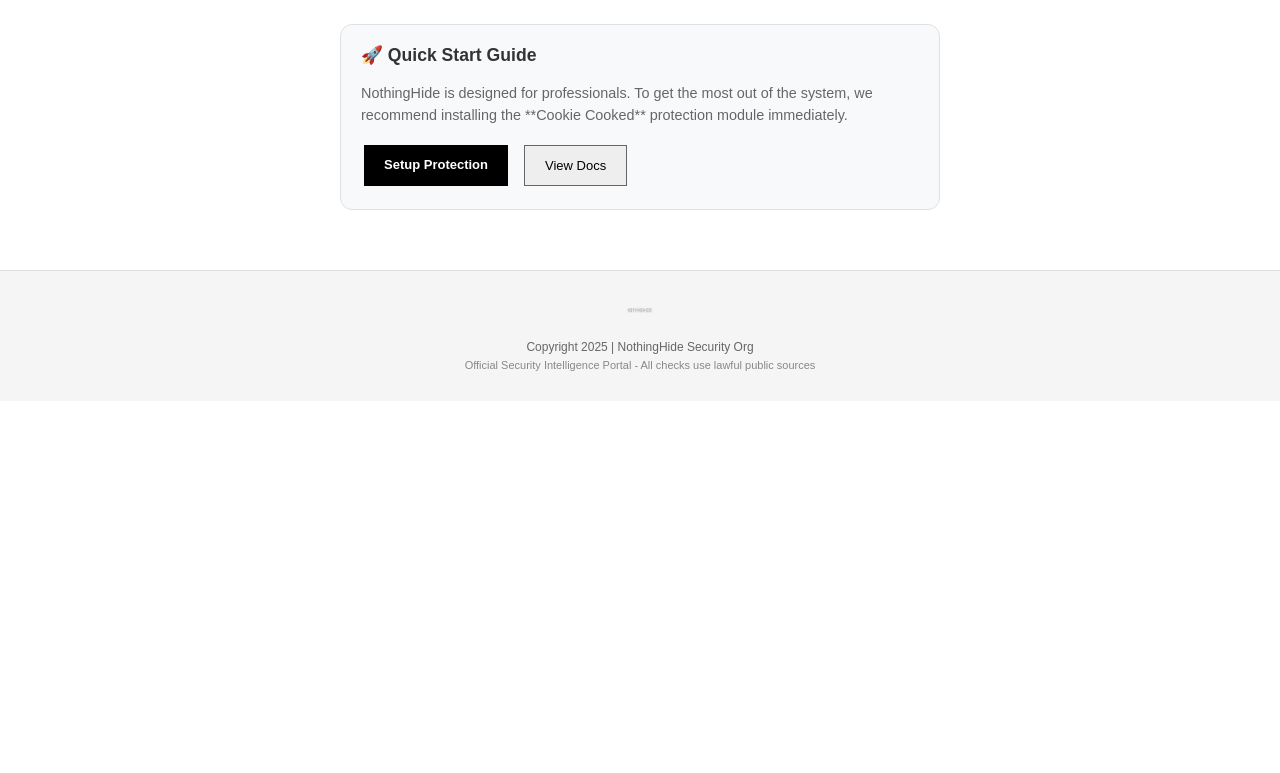
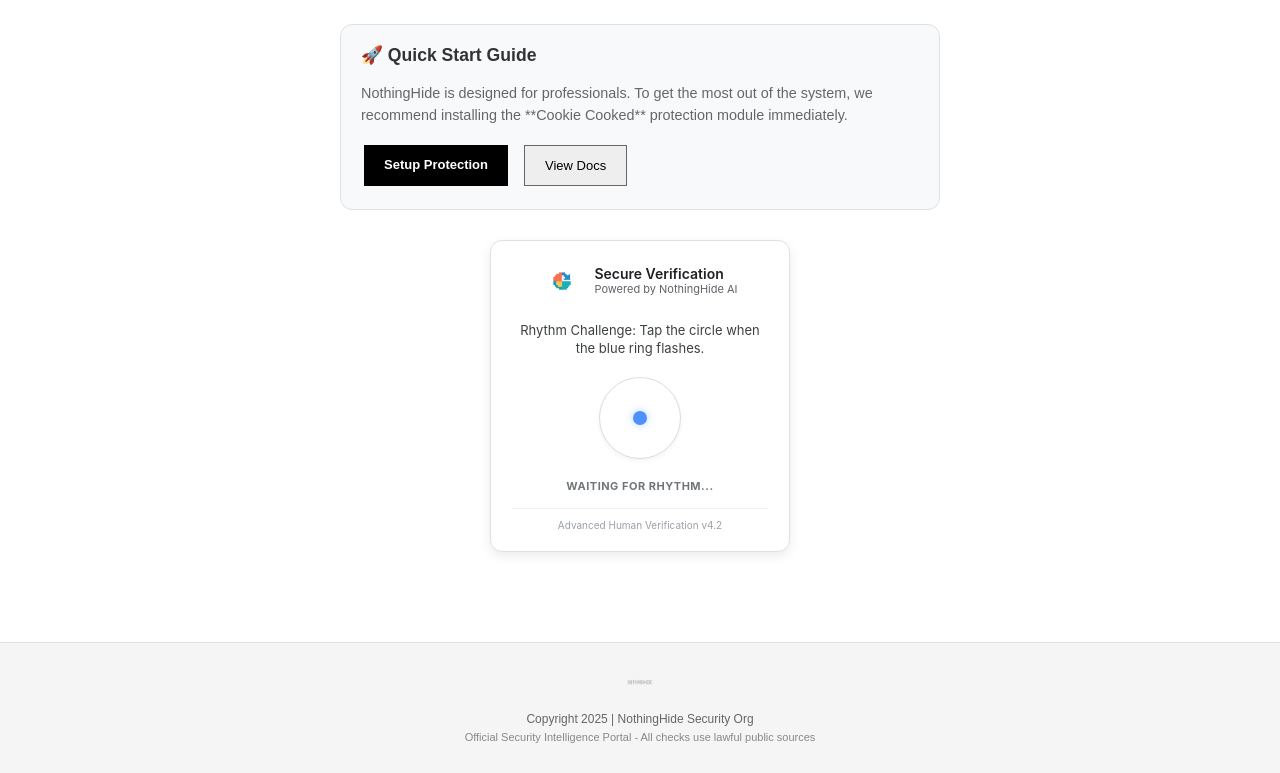
Before and after one commit to Dhuruvdev/nothinghide, a FastAPI app: page / in a window 1280 px wide. Shown: the part 888-1661 px from the top of the page. Before the commit the page ends 1259 px from the top, so only its background shows below. Run offline with FastAPI, Linux system fonts and the light colour scheme.

Commit message:
Enhance captcha widget with advanced rhythm verification and professional design
Update the ncaptcha.js script to redesign the captcha widget with an improved UI, including an icon, updated text, and a more professional appearance. Modify the index.html file to integrate the new captcha widget into the page. Adjust styling and timing for the beat animation in ncaptcha.js.

Replit-Commit-Author: Agent
Replit-Commit-Session-Id: bcf2667a-65db-4f26-b0bb-c2b5e4ff8d41
Replit-Commit-Checkpoint-Type: full_checkpoint
Replit-Commit-Event-Id: 94a10ff3-0e5f-45c6-9219-a02a145b1216
Replit-Commit-Screenshot-Url: https://storage.googleapis.com/screenshot-production-us-central1/79d7d32a-716f-450f-958a-842d6af38c09/bcf2667a-65db-4f26-b0bb-c2b5e4ff8d41/1AwN4Aj
Replit-Helium-Checkpoint-Created: true

```diff
--- a/nothinghide/web/static/ncaptcha.js
+++ b/nothinghide/web/static/ncaptcha.js
@@ -61,15 +61,25 @@
         if (!container) return;
 
         container.innerHTML = `
-            <div style="background: #f8f9fa; border: 1px dashed #4d90fe; padding: 20px; text-align: center; border-radius: 8px;">
-                <div style="font-size: 13px; color: #3c4043; margin-bottom: 15px; font-weight: 500;">
-                    Rhythm Challenge: Tap when the ring flashes blue
+            <div class="captcha-widget" style="background: #ffffff; border: 1px solid #dfe1e5; padding: 20px; text-align: center; border-radius: 12px; box-shadow: 0 4px 12px rgba(0,0,0,0.08); max-width: 300px; margin: 0 auto; font-family: -apple-system, BlinkMacSystemFont, 'Segoe UI', Roboto, Helvetica, Arial, sans-serif;">
+                <div style="display: flex; align-items: center; justify-content: center; margin-bottom: 20px;">
+                    <img src="/static/captcha-icon.png" style="width: 40px; height: 40px; margin-right: 12px; object-fit: contain;">
+                    <div style="text-align: left;">
+                        <div style="font-size: 14px; color: #202124; font-weight: 600;">Secure Verification</div>
+                        <div style="font-size: 11px; color: #5f6368;">Powered by NothingHide AI</div>
+                    </div>
                 </div>
-                <div id="beat-circle" style="width: 64px; height: 64px; background: #fff; border: 3px solid #e0e0e0; border-radius: 50%; margin: 0 auto; position: relative; cursor: pointer; transition: all 0.1s; display: flex; align-items: center; justify-content: center; box-shadow: 0 2px 5px rgba(0,0,0,0.1);">
-                    <div id="beat-ring" style="position: absolute; top: -6px; left: -6px; right: -6px; bottom: -6px; border: 4px solid #4d90fe; border-radius: 50%; opacity: 0; transition: opacity 0.15s cubic-bezier(0.4, 0, 0.2, 1);"></div>
-                    <div style="width: 10px; height: 10px; background: #4d90fe; border-radius: 50%;"></div>
+                <div style="font-size: 13px; color: #3c4043; margin-bottom: 20px; line-height: 1.4;">
+                    Rhythm Challenge: Tap the circle when the blue ring flashes.
                 </div>
-                <div id="beat-status" style="margin-top: 15px; font-size: 11px; color: #70757a; font-weight: bold; text-transform: uppercase;">Waiting...</div>
+                <div id="beat-circle" style="width: 80px; height: 80px; background: #fff; border: 1px solid #dadce0; border-radius: 50%; margin: 0 auto; position: relative; cursor: pointer; transition: all 0.2s cubic-bezier(0.4, 0, 0.2, 1); display: flex; align-items: center; justify-content: center; box-shadow: 0 2px 4px rgba(0,0,0,0.05);">
+                    <div id="beat-ring" style="position: absolute; top: -8px; left: -8px; right: -8px; bottom: -8px; border: 4px solid #4d90fe; border-radius: 50%; opacity: 0; transition: opacity 0.1s ease-in-out;"></div>
+                    <div style="width: 14px; height: 14px; background: #4d90fe; border-radius: 50%; box-shadow: 0 0 10px rgba(77, 144, 254, 0.4);"></div>
+                </div>
+                <div id="beat-status" style="margin-top: 20px; font-size: 11px; color: #70757a; font-weight: 700; text-transform: uppercase; letter-spacing: 0.5px;">Waiting for rhythm...</div>
+                <div style="margin-top: 15px; border-top: 1px solid #f1f3f4; padding-top: 10px; display: flex; align-items: center; justify-content: center;">
+                    <span style="font-size: 10px; color: #9aa0a6;">Advanced Human Verification v4.2</span>
+                </div>
             </div>
         `;
 
@@ -82,7 +92,7 @@
 
         const flash = () => {
             ring.style.opacity = '1';
-            setTimeout(() => { ring.style.opacity = '0'; }, 200);
+            setTimeout(() => { ring.style.opacity = '0'; }, 150);
         };
 
         flashInterval = setInterval(flash, 1500);
@@ -95,25 +105,32 @@
             const distToFlash = Math.min(cyclePos, 1500 - cyclePos);
 
             taps.push(distToFlash);
-            circle.style.transform = 'scale(0.9)';
-            setTimeout(() => { circle.style.transform = 'scale(1)'; }, 100);
+            circle.style.transform = 'scale(0.92)';
+            circle.style.boxShadow = 'inset 0 2px 4px rgba(0,0,0,0.1)';
+            setTimeout(() => {
+                circle.style.transform = 'scale(1)';
+                circle.style.boxShadow = '0 2px 4px rgba(0,0,0,0.05)';
+            }, 100);
 
-            if (taps.length === 1) status.innerText = "Captured. Again...";
-            if (taps.length === 2) status.innerText = "One more...";
+            if (taps.length === 1) status.innerText = "First tap recorded...";
+            if (taps.length === 2) status.innerText = "Keep the rhythm...";
             if (taps.length === 3) {
                 clearInterval(flashInterval);
                 const avgDist = taps.reduce((a, b) => a + b) / 3;
                 if (avgDist < 350) {
-                    status.innerText = "Rhythm Verified";
-                    status.style.color = "#00aa00";
+                    status.innerText = "Verification Successful";
+                    status.style.color = "#1a73e8";
+                    circle.style.borderColor = "#1a73e8";
                     onComplete(true);
                 } else {
-                    status.innerText = "Failed. Recalibrating...";
+                    status.innerText = "Rhythm mismatch. Retrying...";
+                    status.style.color = "#d93025";
                     taps = [];
                     setTimeout(() => {
+                        status.style.color = "#70757a";
                         flashInterval = setInterval(flash, 1500);
                         status.innerText = "Try again...";
-                    }, 1000);
+                    }, 1200);
                 }
             }
         };
--- a/nothinghide/web/templates/index.html
+++ b/nothinghide/web/templates/index.html
@@ -56,5 +56,17 @@
             <a href="/help" class="btn" style="padding: 12px 20px;">View Docs</a>
         </div>
     </div>
+    <div id="captcha-container" style="margin: 30px auto; max-width: 300px;"></div>
+
+    <script src="{{ url_for('static', path='/ncaptcha.js') }}"></script>
+    <script>
+        window.onload = () => {
+            initBeatTap('captcha-container', (verified) => {
+                if (verified) {
+                    console.log('Captcha verified');
+                }
+            });
+        };
+    </script>
 </div>
 {% endblock %}
```
Also changed, not shown: nothinghide/web/static/captcha-icon.png (added).
